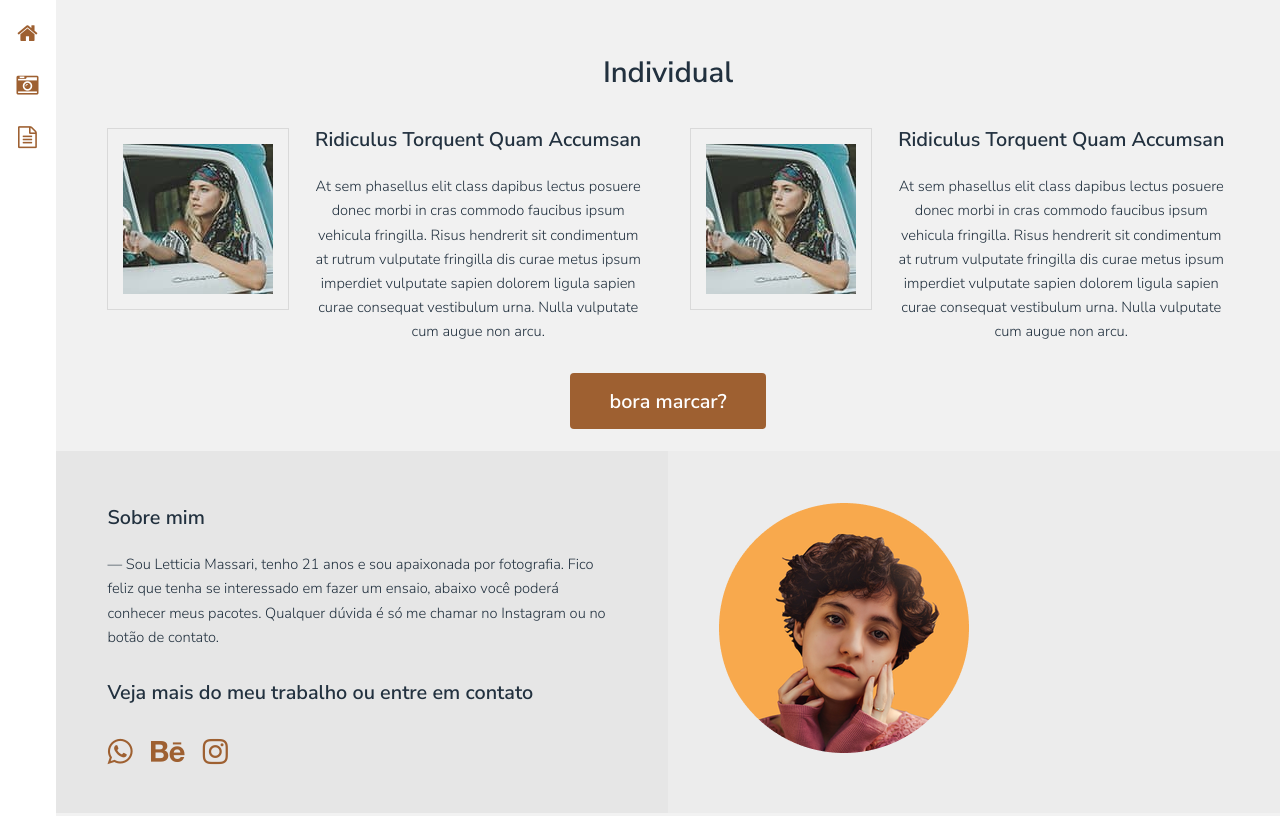
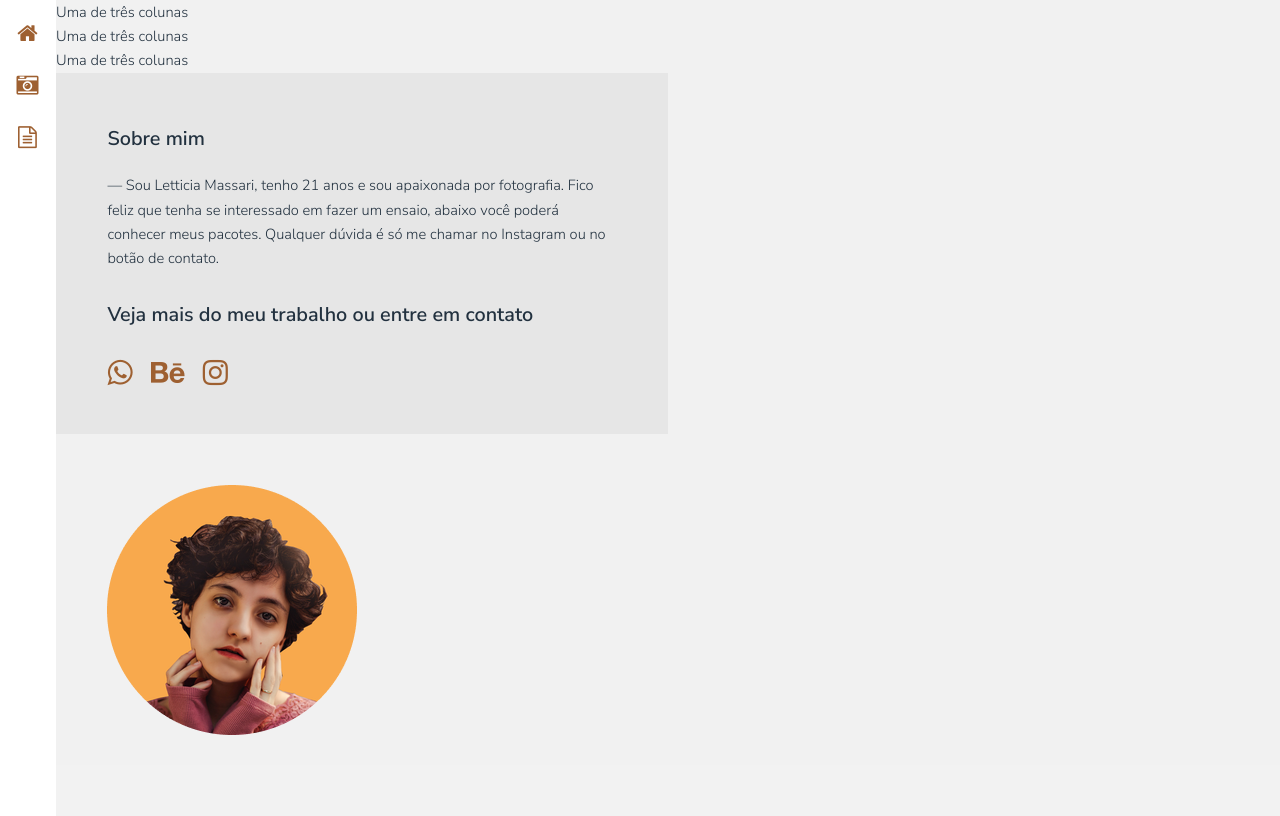
Before and after one commit to maiconsmoura/letticiasite, a plain HTML site: page generic.html in a window 1280 px wide. Shown: the top 816 px of the page. Drawn offline with Linux system fonts and the light colour scheme.

Commit message:
atualiza

```diff
--- a/assets/css/main.css
+++ b/assets/css/main.css
@@ -447,6 +447,9 @@
 			}
 
 		}
+
+.container
+
 
 /* Contact */
 
--- a/generic.html
+++ b/generic.html
@@ -5,12 +5,14 @@
 	Released for free under the Creative Commons Attribution 3.0 license (templated.co/license)
 -->
 <html>
+
 <head>
 	<title>Pacotes</title>
 	<meta charset="utf-8" />
 	<meta name="viewport" content="width=device-width, initial-scale=1" />
 	<link rel="stylesheet" href="assets/css/main.css" />
 </head>
+
 <body>
 	<div class="page-wrap">
 
@@ -30,33 +32,21 @@
 
 
 			<!-- Section -->
+
+
 			<section>
-							<div class="inner">
-								<header>
-
-									<h1>Individual</h1>
-								</header>
-
-								<section class="columns double">
-
-									<div class="column">
-										<span class="image left special"><img src="images/pic02.jpg" alt="" /></span>
-										<h3>Ridiculus Torquent Quam Accumsan</h3>
-										<p>
-											At sem phasellus elit class dapibus lectus posuere donec morbi in cras commodo faucibus ipsum vehicula fringilla. Risus hendrerit sit condimentum at rutrum vulputate fringilla dis curae metus ipsum imperdiet vulputate sapien dolorem ligula sapien curae consequat vestibulum urna. Nulla vulputate cum augue non arcu.
-										</p>
+				<div class="container">
+					<div class="row">
+						<div class="col-sm">
+							Uma de três colunas
 						</div>
-									<div class="column">
-										<span class="image left special"><img src="images/pic02.jpg" alt="" /></span>
-										<h3>Ridiculus Torquent Quam Accumsan</h3>
-										<p>
-											At sem phasellus elit class dapibus lectus posuere donec morbi in cras commodo faucibus ipsum vehicula fringilla. Risus hendrerit sit condimentum at rutrum vulputate fringilla dis curae metus ipsum imperdiet vulputate sapien dolorem ligula sapien curae consequat vestibulum urna. Nulla vulputate cum augue non arcu.
-										</p>
+						<div class="col-sm">
+							Uma de três colunas
 						</div>
-								</section>
-								<footer>
-									<a href="https://apppay.com.br/fotografia" class="button big">bora marcar?</a>
-								</footer>
+						<div class="col-sm">
+							Uma de três colunas
+						</div>
+					</div>
 				</div>
 			</section>
 
@@ -65,12 +55,17 @@
 				<!-- Social -->
 				<div class="social column">
 					<h3>Sobre mim</h3>
-									<p>— Sou Letticia Massari, tenho 21 anos e sou apaixonada por fotografia. Fico feliz que tenha se interessado em fazer um ensaio, abaixo você poderá conhecer meus pacotes. Qualquer dúvida é só me chamar no Instagram ou no botão de contato.</p>
+					<p>— Sou Letticia Massari, tenho 21 anos e sou apaixonada por fotografia. Fico feliz que tenha se
+						interessado em fazer um ensaio, abaixo você poderá conhecer meus pacotes. Qualquer dúvida é só
+						me chamar no Instagram ou no botão de contato.</p>
 					<h3>Veja mais do meu trabalho ou entre em contato</h3>
 					<ul class="icons">
-										<li><a href="http://wa.me/5519981621054" class="icon fa-whatsapp"><span class="label">whatsapp</span></a></li>
-										<li><a href="https://www.behance.net/LetticiaMassari" class="icon fa-behance"><span class="label">behance</span></a></li>
-										<li><a href="http://instagram.com/letticiafotografia" class="icon fa-instagram"><span class="label">Instagram</span></a></li>
+						<li><a href="http://wa.me/5519981621054" class="icon fa-whatsapp"><span
+									class="label">whatsapp</span></a></li>
+						<li><a href="https://www.behance.net/LetticiaMassari" class="icon fa-behance"><span
+									class="label">behance</span></a></li>
+						<li><a href="http://instagram.com/letticiafotografia" class="icon fa-instagram"><span
+									class="label">Instagram</span></a></li>
 					</ul>
 				</div>
 
@@ -85,7 +80,8 @@
 			<footer id="footer">
 				<div class="copyright">
 					<p style="color: #9E6031;">Letticia Massari - Limeira/SP</p>
-								2020 Feito por: <a href="https://instagram.com/maiconsmoura/">Maicon Moura</a>+<a href="https://instragram.com/broaestudio">Broa Estúdio</a>.
+					2020 Feito por: <a href="https://instagram.com/maiconsmoura/">Maicon Moura</a>+<a
+						href="https://instragram.com/broaestudio">Broa Estúdio</a>.
 				</div>
 			</footer>
 		</section>
@@ -100,4 +96,5 @@
 	<script src="assets/js/main.js"></script>
 
 </body>
+
 </html>
```
Also changed, not shown: index.html (+3 -3 lines). Lines whose indentation alone changed are shown as unchanged.
